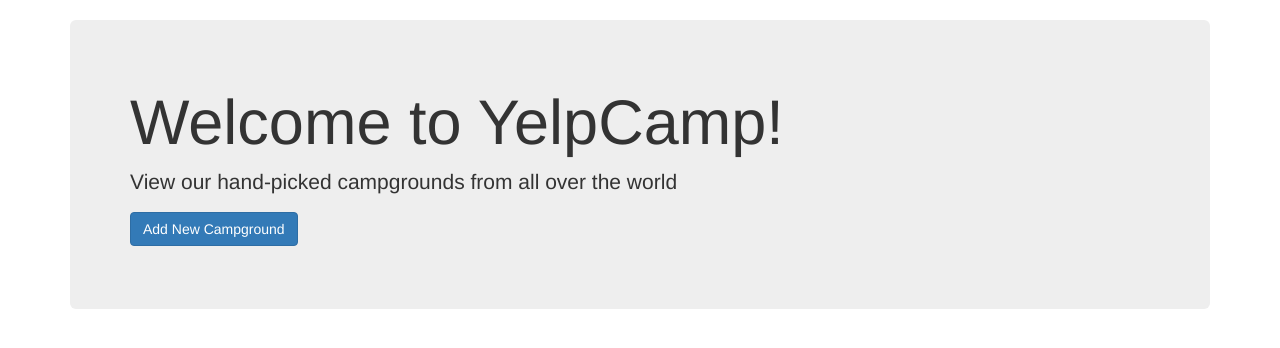
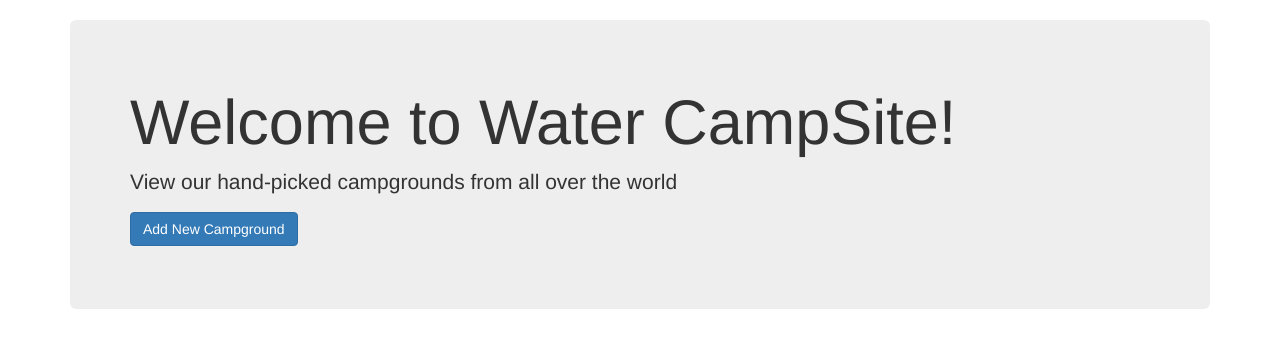
Before and after one commit to ankit875/Water-Campsite, a Node server app: page /campgrounds/ in a window 1280 px wide. Shown: the part 52-400 px from the top of the page. Run offline with Node 20, Linux system fonts and the light colour scheme; data that the repository does not hold is empty; some libraries are stand-ins or nearby versions.

Commit message:
update my app

```diff
--- a/views/campgrounds/index.ejs
+++ b/views/campgrounds/index.ejs
@@ -1,7 +1,7 @@
 <% include ../partials/header %>
 <div class="container">
     <header class="jumbotron">
-        <h1>Welcome to YelpCamp!</h1>
+        <h1>Welcome to Water CampSite!</h1>
         <p>View our hand-picked campgrounds from all over the world</p>
         <p>
             <a class= "btn btn-primary btn-large"  href="/campgrounds/new">Add New Campground</a>
```
